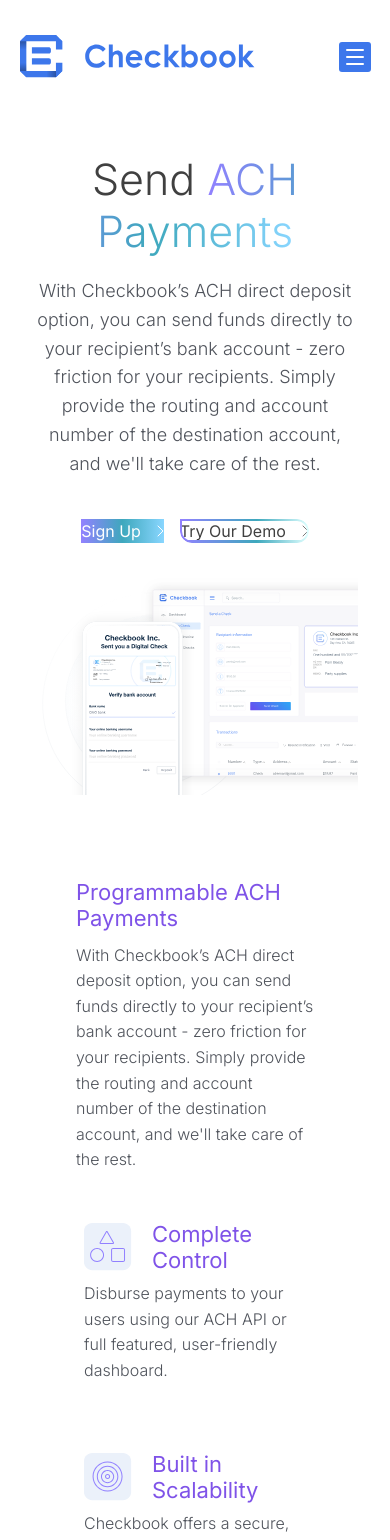
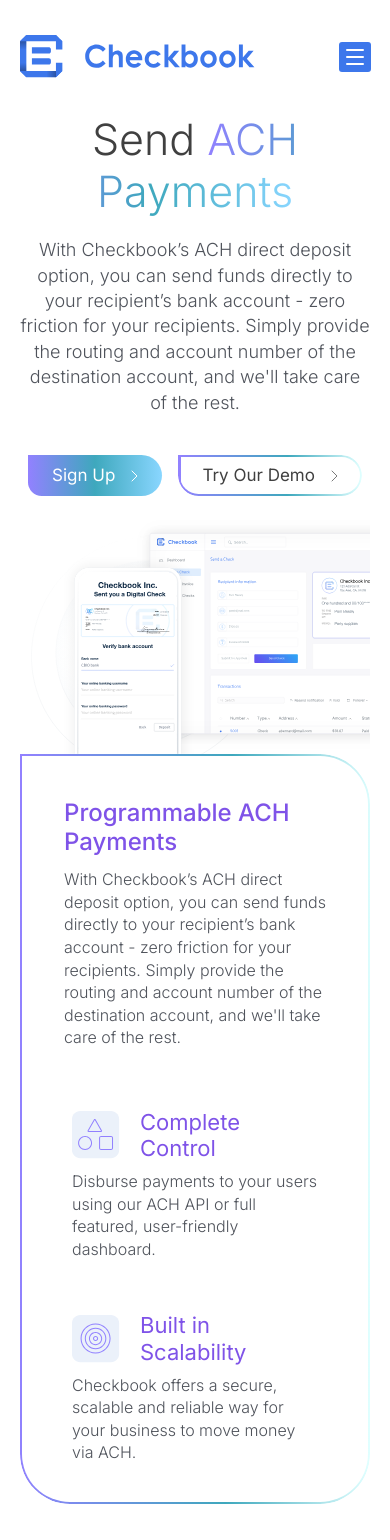
Before and after one commit to Pirai-Infotech/Pirai-checkbook-website, a Next.js app: page /ACHpayments in a window 390 px wide. Shown: the top 1540 px of the page. Built offline with nearby package versions, Linux system fonts and the light colour scheme.

Commit message:
first two section completed with responsive

```diff
--- a/app/ACHpayments/layout.js
+++ b/app/ACHpayments/layout.js
@@ -4,11 +4,13 @@
 
 const layout = ({ children }) => {
   return (
-    <div>
+    // <div className="bg-two">
+    <div className=" bg-image">
       <Header />
       {children}
       <Footer />
     </div>
+    // </div>
   );
 };
 
--- a/app/ACHpayments/page.js
+++ b/app/ACHpayments/page.js
@@ -42,7 +42,7 @@
 ];
 function page() {
   return (
-    <div className="px-8 sm:px-0">
+    <div className="px-5 sm:px-0">
       <HeroSection
         heading="Send"
         spancon="ACH Payments"
--- a/app/Mailed/page.js
+++ b/app/Mailed/page.js
@@ -42,7 +42,7 @@
 ];
 function page() {
   return (
-    <div>
+    <div className="px-5 sm:px-0">
       <HeroSection
         heading="Programmatically"
         spancon="Mail Paper Checks"
@@ -72,7 +72,7 @@
         imageSrc={Papercheck}
       />
 
-      <section className="w-[50%] m-auto h-[300px] rounded-[40px] bg-slate-300"></section>
+      <section className="w-full sm:w-[80%] container m-auto h-[300px] rounded-[40px] bg-slate-300"></section>
       <section>
         <DiscoverInsights />
       </section>
--- a/app/globals.css
+++ b/app/globals.css
@@ -233,7 +233,7 @@
   mask: linear-gradient(#fff 0 0) content-box, linear-gradient(#fff 0 0);
   mask-composite: exclude;
 }
-.grad-border-def{
+.grad-border-def::before{
   background: linear-gradient(
     179.49deg,
     #9281ff 0.44%,
@@ -290,7 +290,8 @@
 }
 .bdr-md-rds {
   @media only screen and (max-width: 768px) {
-    border-top-right-radius: 50px;
+    border-radius: 50px;
+    border-top-left-radius: 0px !important;
   }
   @media only screen and (min-width: 768px) {
     border-radius: 50px;
@@ -316,7 +317,7 @@
   z-index: -1;
 }
 .bdr-md-rds::before {
-  padding: 1.5px;
+  padding: 2.1px;
   z-index: -1;
 }
 .bdr-sm-rds {
--- a/app/ui/HeroSection.js
+++ b/app/ui/HeroSection.js
@@ -6,12 +6,13 @@
 
 function HeroSection({ heading, spancon, description, rightimg }) {
   return (
-    <div className="container m-auto flex flex-col lg:flex-row gap-3 items-center py-10 ">
-      <div className="flex-1 ">
-        <h1 className="text-center lg:text-left text-[43px] 2xl:text-[70px] md:m-auto lg:m-0 sm:px-[20%] md:px-[25%] lg:px-[0] lg:pr-[10%] ">
+    <div className="lg:relative lg:flex lg:items-center">
+      <div className="container lg:my-[85px] xl:my-[95px] 2xl:my-[160px] mx-auto flex flex-col lg:flex-row gap-3 items-center">
+        <div className="flex-1">
+          <h1 className="text-center lg:text-left text-[43px] leading-[52.04px] 2xl:text-[70px] 2xl:leading-[79.52px] md:m-auto lg:m-0 sm:px-[20%] md:px-[25%] lg:px-0 lg:pr-[10%]">
             {heading} <span className="custom-text">{spancon}</span>
           </h1>
-        <p className="pt-5 text-center lg:text-left text-[18px] lg:text-[27px] md:px-[12%] lg:px-0 lg:w-auto">
+          <p className="pt-5 font-circular-spotify text-center lg:text-left text-[18px] leading-[25.4px] xl:text-[27px] xl:leading-[38.1px] md:px-[12%] lg:px-0 lg:w-auto">
             {description}
           </p>
           <div className="flex flex-row pt-10 gap-4 items-center justify-center lg:justify-start">
@@ -19,7 +20,14 @@
               icon={signupArrow}
               backgroundType={"bg-gradient-to-r"}
               backgroundColor={"from-[#9281FF] via-[#3EA8BD] to-[#89D6FF]"}
-            textColor={"text-[#fff]"}
+              textColor={"text-white"}
+              paddingx={"px-6 lg:px-3 xl:px-5 2xl:px-6"}
+              paddingy={"py-2 md:py-4"}
+              textSize={"text-[17px]"}
+              rounderTL={"rounded-tl-none"}
+              rounderTR={"rounded-tr-[60px]"}
+              rounderBR={"rounded-br-[60px]"}
+              rounderBL={"rounded-bl-[40px]"}
               content={"Sign Up"}
               classname={""}
             />
@@ -28,13 +36,24 @@
               backgroundType={""}
               backgroundColor={"grad-border borderbutton"}
               textColor={"text-[#404040]"}
+              paddingx={"px-6 lg:px-3 xl:px-5 2xl:px-6"}
+              paddingy={"py-2 md:py-4"}
+              textSize={"text-[17px]"}
+              rounderTL={"rounded-tl-none"}
+              rounderTR={"rounded-tr-[60px]"}
+              rounderBR={"rounded-br-[60px]"}
+              rounderBL={"rounded-bl-[40px]"}
               classname={""}
               content={"Try Our Demo"}
             />
           </div>
         </div>
-      <div className="flex-1">
+        <div className="hidden lg:block flex-1"></div>
+      </div>
+      <div className="lg:absolute my-0 lg:w-[50%] top-0 right-0 flex items-center justify-end">
+        <div>
           <Image src={rightimg} alt="Printable Check" />
+        </div>
       </div>
     </div>
   );
--- a/app/ui/Horizhover.js
+++ b/app/ui/Horizhover.js
@@ -1,28 +1,34 @@
-import React from "react";
+import React, { useState } from "react";
 import Image from "next/image";
 
 function Horizhover({ heading, description, items }) {
+  const [hoveredIndex, setHoveredIndex] = useState(0);
+
+  function toHandelhover(params) {
+    return params === hoveredIndex;
+  }
+
   return (
-    <div className="container m-auto flex p-6 lg:p-10 2xl:p-0 flex-col lg:flex-row grad-border bdr-md-rds items-center justify-center md:py-10 lg:py-0 lg:gap-3 lg:px-30 2xl:px-52">
-      <div className="p-5 sm:p-5 md:p-6 lg:p-7 flex-grow">
-        <h4>{heading}</h4>
-        <p className="text-left pt-3 sm:pt-4 md:pt-5 lg:pt-5 w-full max-w-[575px] xl:px-0">
+    <div className="container m-auto flex p-6 pb-10 md:p-10 md:w-[75%] lg:w-full lg:p-10 2xl:p-0 flex-col lg:flex-row grad-border grad-border-rtgs bdr-md-rds items-center justify-center md:py-10 lg:py-0 lg:gap-3 lg:px-30 2xl:px-52">
+      <div className="p-5 sm:p-5 md:pt-6 md:pb-6 md:pr-12 md:pl-0  lg:p-7 flex-grow">
+        <h4 className="font-inter font-medium text-[24px] leading-[29.05px] xl:text-[28px] xl:leading-[33.89px]">{heading}</h4>
+        <p className="font-circular-spotify font-light text-[16px] leading-[22.58px] xl:text-[20px] xl:leading-[28.22px] text-left pt-3 sm:pt-4 md:pt-5 lg:pt-5 w-full max-w-[575px] xl:px-0">
           {description}
         </p>
       </div>
-      <div className="flex flex-col lg:flex-row lg:items-center px-5 lg:px-0 gap-3 lin-bf-txt">
+      <div className="flex flex-col lg:flex-row lg:items-center px-5 md:px-0 gap-3 lin-bf-txt">
         {items?.map((item, index) => (
           <div
             key={index}
-            className={`py-7 px-2 lg:filter ${
-              index === 0 ? "first-itm" : "lg:blur-[1.5px] scond-itm"
-            } hover:blur-0`}
+            className={`pt-10 px-2 lg:filter ${toHandelhover(index) ? `first-itm` : `lg:blur-[1.5px] scond-itm`} hover:blur-0`}
+            onMouseEnter={() => setHoveredIndex(index)}
+            onMouseLeave={() => setHoveredIndex(index)}
           >
             <div className="flex flex-row xl:flex-col items-center xl:items-start gap-5">
               <Image src={item.icon} alt={item.iconAlt} />
-              <h4 className="lg:pl-4">{item.title}</h4>
+              <h4 className="lg:pl-4 font-inter font-normal text-[22px] leading-[26.63px] xl:text-[24px] xl:leading-[29.05px]">{item.title}</h4>
             </div>
-            <p className="pt-2 lg:pt-10 md:pl-16 lg:pl-0 lg:w-[233px] lg:h-[189px]">
+            <p className="pt-2 lg:pt-10 md:pl-16 lg:pl-0 lg:w-[233px] lg:h-[189px] text-[16px] leading-[22.58px] xl:text-[18px] xl:leading-[25.04px]">
               {item.text}
             </p>
           </div>
--- a/app/ui/ReadytoGetStart.js
+++ b/app/ui/ReadytoGetStart.js
@@ -12,7 +12,7 @@
   return (
     <div className="px-5 sm:px-0 container m-auto flex flex-col lg:flex-row items-center gap-8 py-10">
       <div className="lg:p-7 grad-border grad-border-rtgs bdr-sm-rds no-bdr flex-grow-1 xl:w-[60%]">
-        <div className="bg-[#fff] sm:border-[#C4DCFF] sm:border-2 lg:border-none lg:border-0 rounded-[30px] py-10 px-7 md:px-[15%] md:py-12 lg:px-[10%] 2xl:py-[100px] 2xl:px-[80px]">
+        <div className="bg-[#fff] sm:border-[#C4DCFF] sm:border-2 lg:border-none lg:border-0 rounded-[30px] py-10 md:px-[15%] md:py-12 lg:px-[10%] 2xl:py-[100px] 2xl:px-[80px]">
           <h2 className="text-center xl:text-left">
             Ready to get <br />
             <span>started?</span>
@@ -57,7 +57,7 @@
         </div>
       </div>
       <div className="flex flex-col md:flex-row items-center gap-8">
-        <div className="py-10 px-10 sm:px-20 md:py-10 md:px-10 lg:p-[20px] xl:p-[70px] grad-border grad-border-compliance bdr-sm-rtgs lin-bf-txt2">
+        <div className="py-10 w-full px-10 sm:px-20 md:py-10 md:px-10 lg:p-[20px] xl:p-[70px] grad-border grad-border-compliance bdr-sm-rtgs lin-bf-txt2">
           <div className="flex flex-row lg:flex-col  items-center xl:items-start gap-5">
             <Image
               src={payicogray}
@@ -90,7 +90,7 @@
             content={"Pricing Details"}
           />
         </div>
-        <div className="py-10 px-10 sm:px-20 md:py-10 md:px-10 lg:p-[20px] xl:p-[70px] grad-border grad-border-syi bdr-sm-rtgs lin-bf-txt">
+        <div className="py-10 w-full px-10 sm:px-20 md:py-10 md:px-10 lg:p-[20px] xl:p-[70px] grad-border grad-border-syi bdr-sm-rtgs lin-bf-txt">
           <div className="flex flex-row lg:flex-col  items-center xl:items-start gap-5">
             <Image
               src={codeicogray}
--- a/app/ui/Verticalhover.js
+++ b/app/ui/Verticalhover.js
@@ -11,13 +11,13 @@
   return (
     <>
     <div className="pt-10">
-    <div className="container m-auto lg:px-[26%]">
+    <div className="container m-auto lg:px-[20%]">
     <h3 className="text-center pb-6 md:10">
       {heading}
       <br />
       <span>{spancon}</span>
     </h3>
-    <p className="text-center px-4 sm:px-24 md:px-32 lg:px-0">
+    <p className="text-center font-circular-spotify text-[18px] leading-[25.4px] lg:text-[20px] lg:leading-[28.22px] px-4 sm:px-24 md:px-32 lg:px-0">
       {description}
     </p>
   </div>
```
Also changed, not shown: app/About/page.js (+4 -4 lines). Lines whose indentation alone changed are shown as unchanged.
